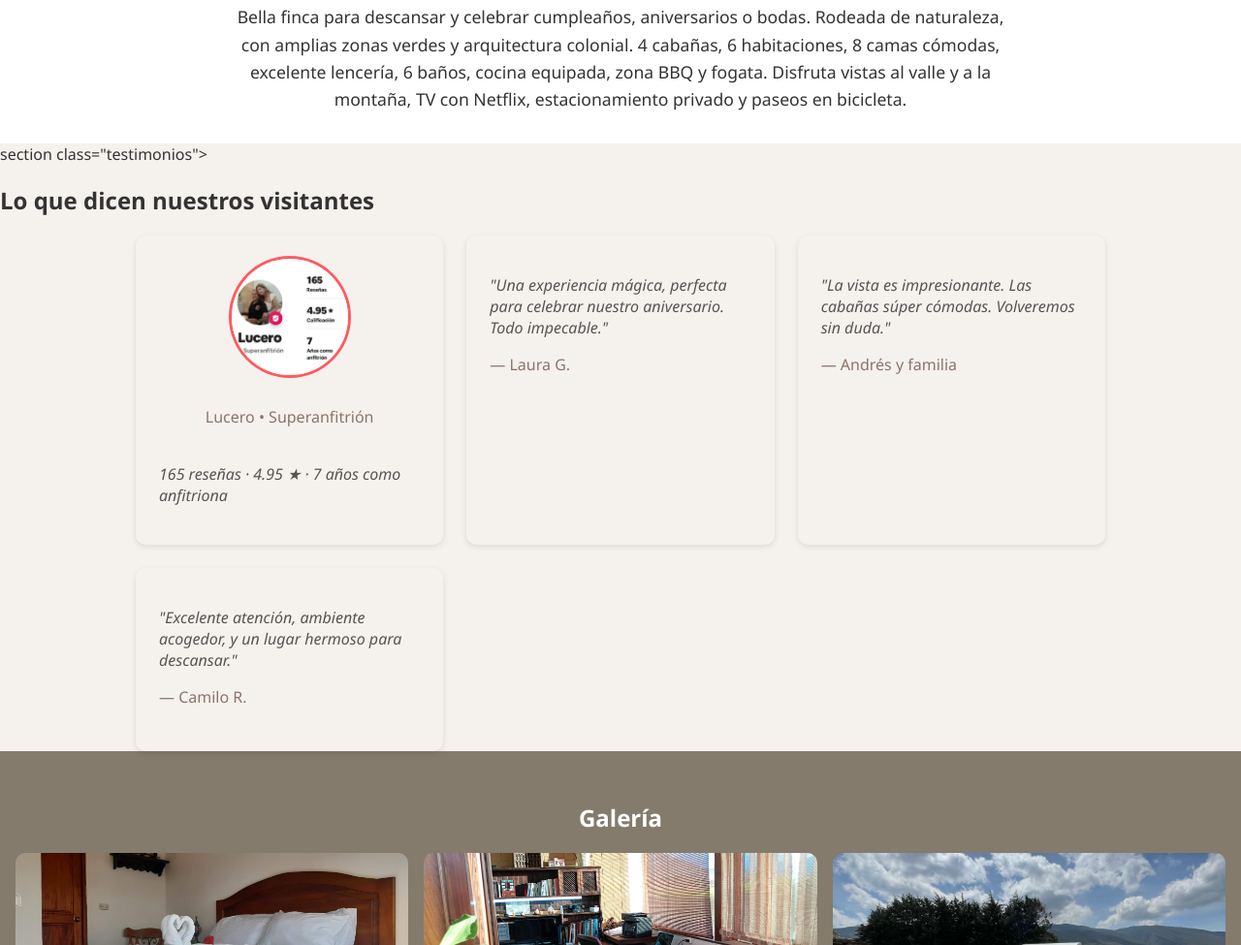
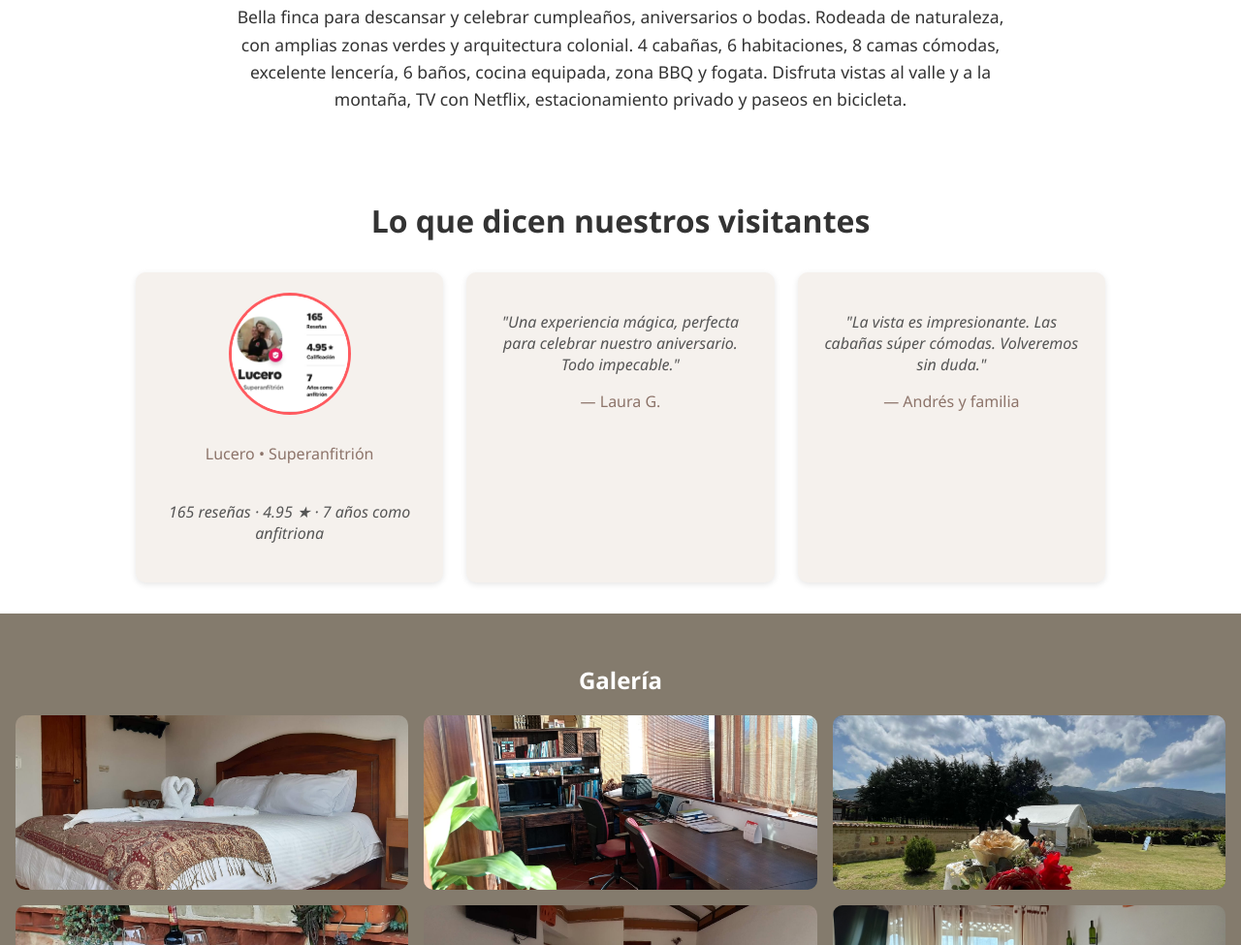
Before and after one commit to ojaramil/webs, a plain HTML site: page index.html in a window 1280 px wide. Shown: the part 1223-2198 px from the top of the page at 97% size. Drawn offline with Linux system fonts and the light colour scheme.

Commit message:
Update index.html

```diff
--- a/index.html
+++ b/index.html
@@ -369,7 +369,7 @@
     </p>
   </section>
 
-section class="testimonios">
+<section class="testimonios">
   <h2>Lo que dicen nuestros visitantes</h2>
 
   <!-- ①  Inicia el contenedor de testimonios -->
@@ -394,10 +394,7 @@ section class="testimonios">
       <p>"La vista es impresionante. Las cabañas súper cómodas. Volveremos sin duda."</p>
       <h4>— Andrés y familia</h4>
     </div>
-    <div class="testimonial">
-      <p>"Excelente atención, ambiente acogedor, y un lugar hermoso para descansar."</p>
-      <h4>— Camilo R.</h4>
-    </div>
+
 
   </div>
 </section>
```
